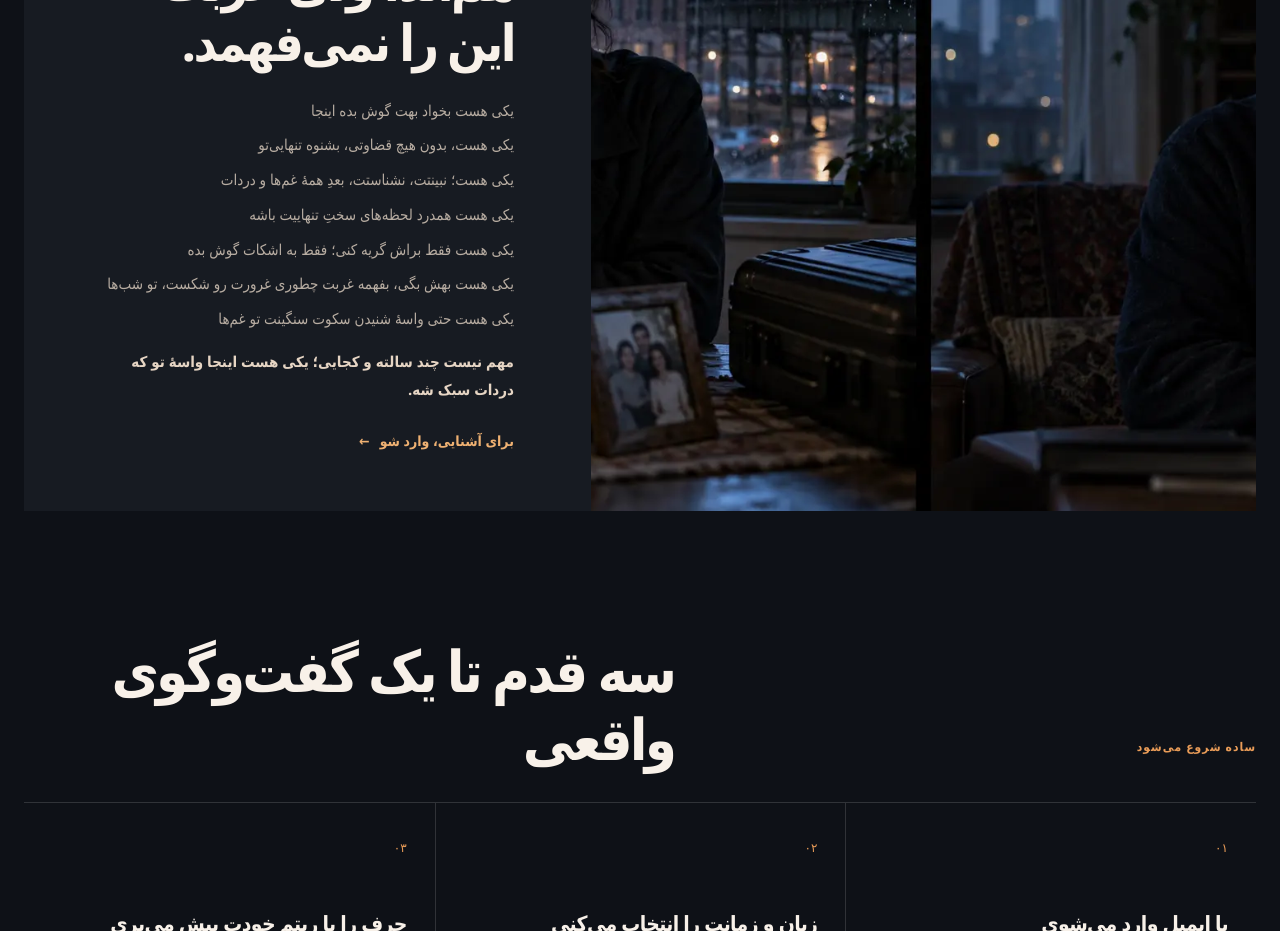
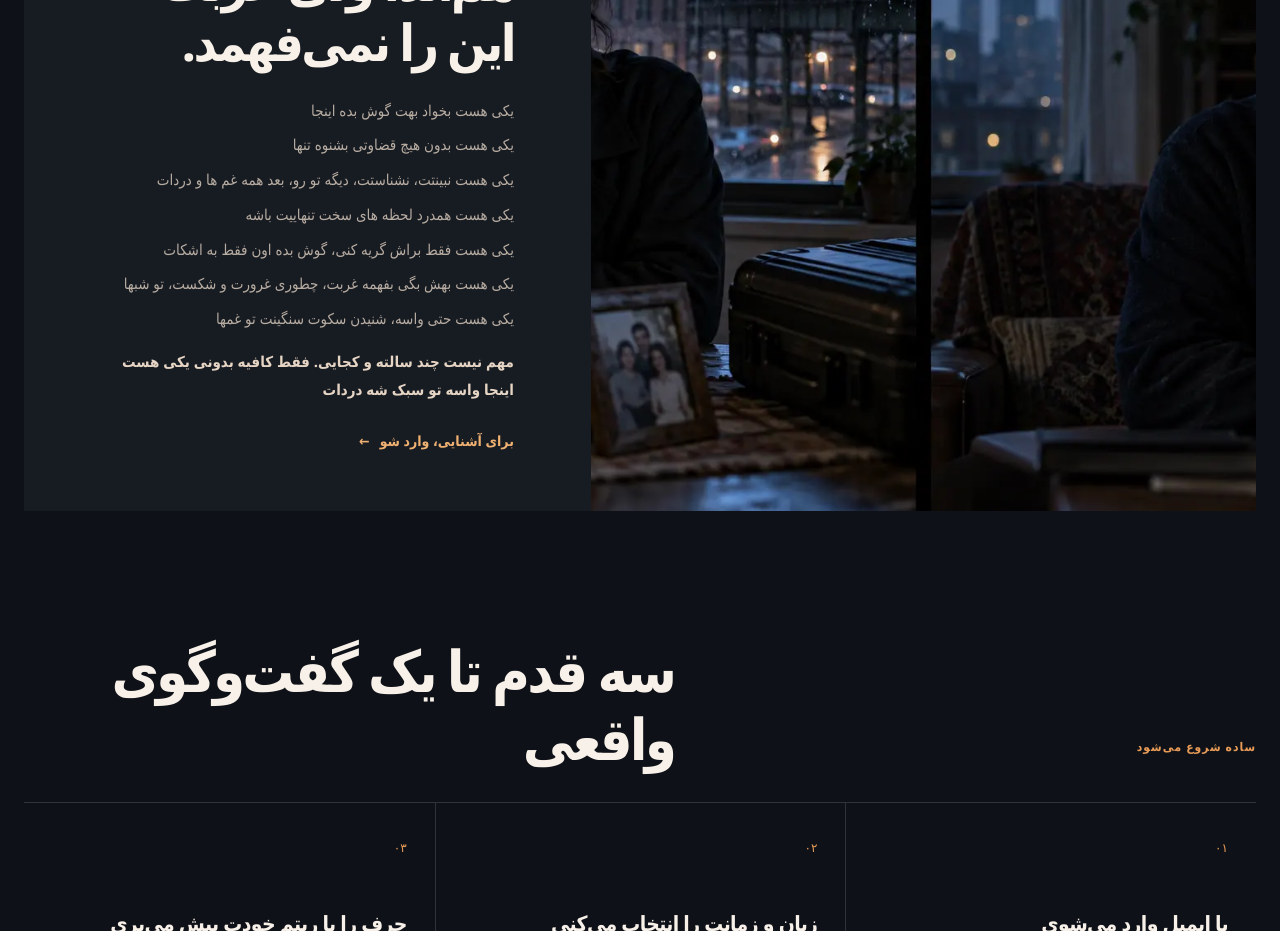
Before and after one commit to morfisam25-tech/YEKI-HAST, a Next.js app in the folder apps/web/: page / in a window 1280 px wide. Shown: the part 1520-2451 px from the top of the page. Built offline with nearby package versions, Linux system fonts and the light colour scheme.

Commit message:
Restore exact diaspora poem text

```diff
--- a/apps/web/app/page.tsx
+++ b/apps/web/app/page.tsx
@@ -138,13 +138,13 @@ export default function Page() {
           <h2 id="distance-title">از تهران تا شیکاگو، همهٔ شب‌ها شبیه هم‌اند؛ ولی غربت این را نمی‌فهمد.</h2>
           <p className={styles.diasporaPoem}>
             <span>یکی هست بخواد بهت گوش بده اینجا</span>
-            <span>یکی هست، بدون هیچ قضاوتی، بشنوه تنهایی‌تو</span>
-            <span>یکی هست؛ نبینتت، نشناستت، بعدِ همهٔ غم‌ها و دردات</span>
-            <span>یکی هست همدرد لحظه‌های سختِ تنهاییت باشه</span>
-            <span>یکی هست فقط براش گریه کنی؛ فقط به اشکات گوش بده</span>
-            <span>یکی هست بهش بگی، بفهمه غربت چطوری غرورت رو شکست، تو شب‌ها</span>
-            <span>یکی هست حتی واسهٔ شنیدن سکوت سنگینت تو غم‌ها</span>
-            <span>مهم نیست چند سالته و کجایی؛ یکی هست اینجا واسهٔ تو که دردات سبک شه.</span>
+            <span>یکی هست بدون هیچ قضاوتی بشنوه تنها</span>
+            <span>یکی هست نبینتت، نشناستت، دیگه تو رو، بعد همه غم ها و دردات</span>
+            <span>یکی هست همدرد لحظه های سخت تنهاییت باشه</span>
+            <span>یکی هست فقط براش گریه کنی، گوش بده اون فقط به اشکات</span>
+            <span>یکی هست بهش بگی بفهمه غربت، چطوری غرورت و شکست، تو شبها</span>
+            <span>یکی هست حتی واسه، شنیدن سکوت سنگینت تو غمها</span>
+            <span>مهم نیست چند سالته و کجایی. فقط کافیه بدونی یکی هست اینجا واسه تو سبک شه دردات</span>
           </p>
           <a className={styles.textLink} href="#login">برای آشنایی، وارد شو <span aria-hidden="true">←</span></a>
         </div>
```
